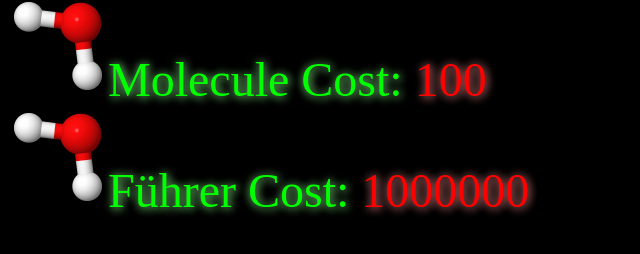
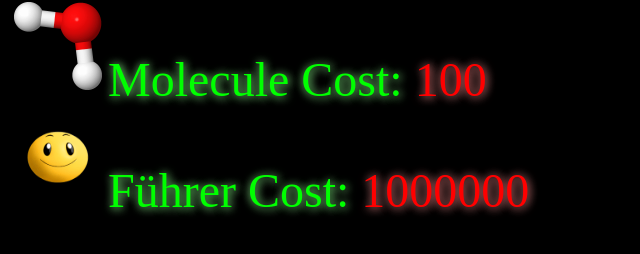
Before and after one commit to rclluo/rclluo.github.io, a plain HTML site: page clicker/index.html in a window 1280 px wide. Shown: the part 478-732 px from the top of the page, without its empty margins (0-640 px from the left). Drawn offline with Linux system fonts and the light colour scheme.

Commit message:
Update index.html

```diff
--- a/clicker/index.html
+++ b/clicker/index.html
@@ -176,7 +176,7 @@
         }
     "><bigglow>Molecule		Cost: </bigglow><bigdanger id="molecule-cost">Loading...</bigdanger>
     <br>
-    <img src="molecule.gif" class="upgrade" alt="Molecule" id="fuhrer-button" onclick="
+    <img src="fuhrer.gif" class="upgrade" alt="Molecule" id="fuhrer-button" onclick="
         if (score >= parseInt(document.getElementById('fuhrer-cost').innerHTML)) {
             score = score - parseInt(document.getElementById('fuhrer-cost').innerHTML);
             atoms = atoms + 1;
```
